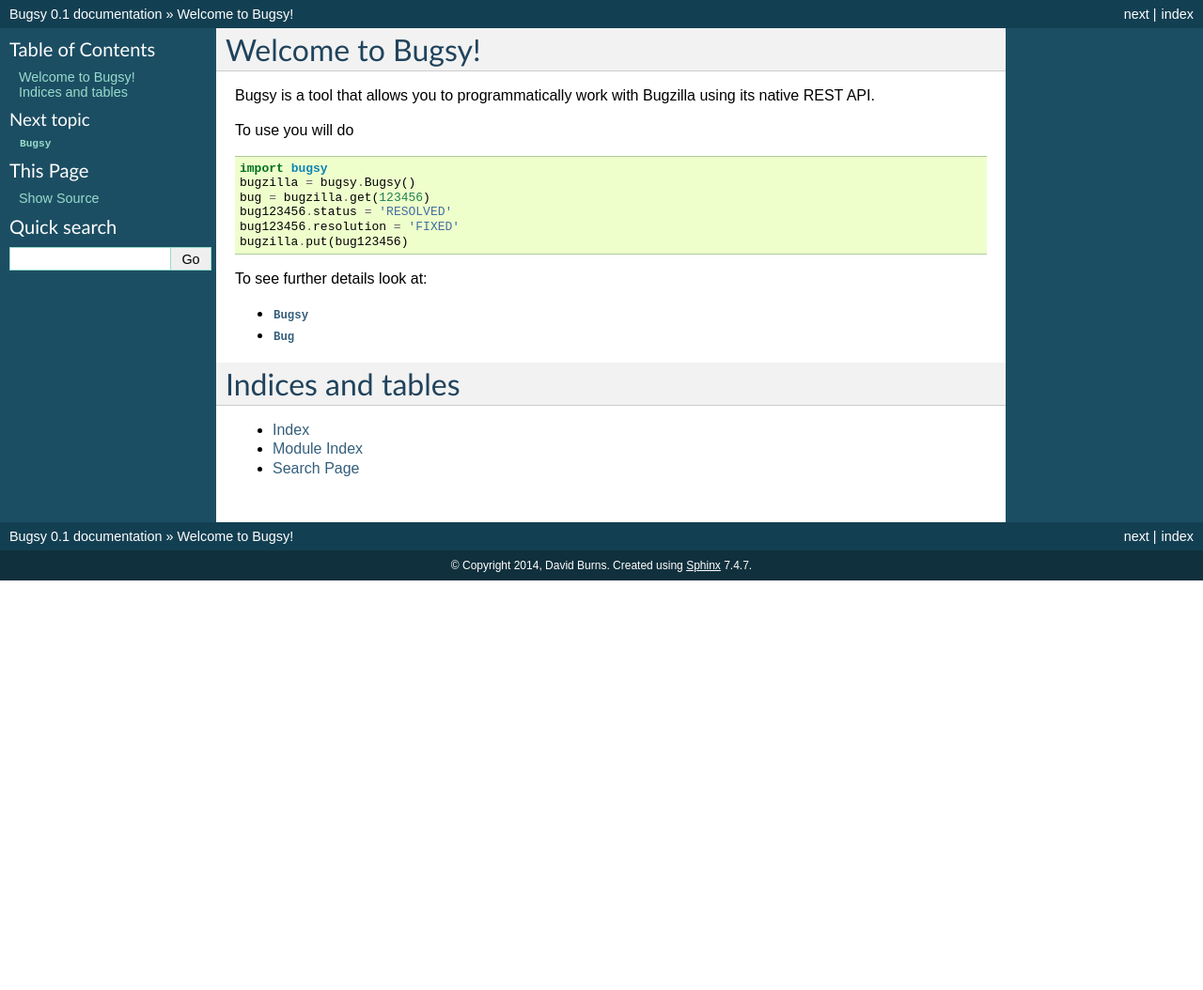
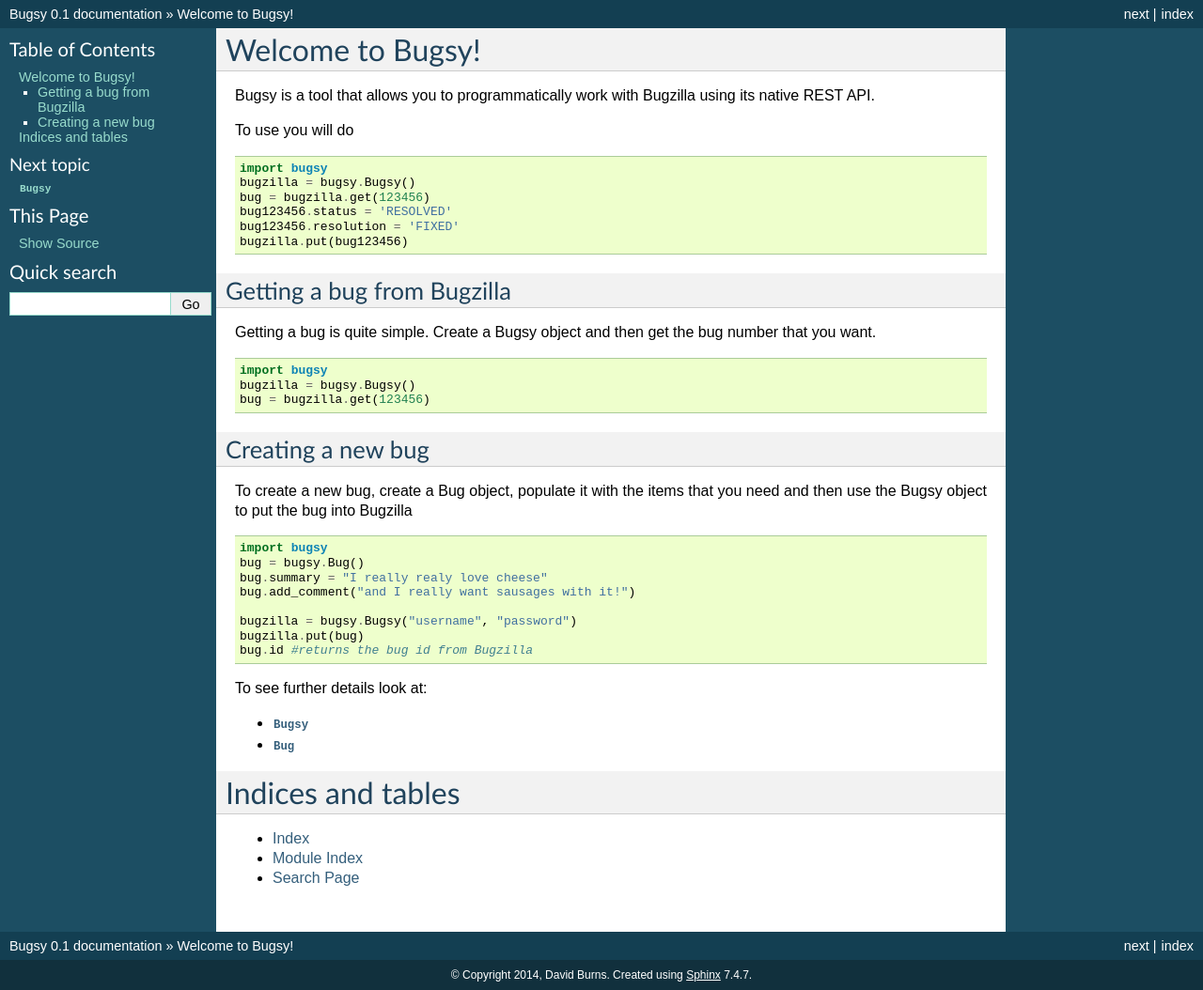
Before and after one commit to AutomatedTester/Bugsy, a Sphinx documentation site: the page built from docs/source/index.rst, in a window 1280 px wide. Shown: the whole page at 94% size. Built offline with Sphinx 7.4.7, drawn with Linux system fonts in a browser that asks for light colours; formulas are drawn with MathJax 3; before the commit the page ends 900 px from its top, so only the background shows below that.

```diff
--- a/docs/source/index.rst
+++ b/docs/source/index.rst
@@ -19,6 +19,33 @@
     bug123456.resolution = 'FIXED'
     bugzilla.put(bug123456)
 
+Getting a bug from Bugzilla
+---------------------------
+Getting a bug is quite simple. Create a Bugsy object and then get the bug
+number that you want.
+
+.. code-block:: python
+
+    import bugsy
+    bugzilla = bugsy.Bugsy()
+    bug = bugzilla.get(123456)
+
+Creating a new bug
+------------------
+
+To create a new bug, create a Bug object, populate it with the items that you need and then
+use the Bugsy object to put the bug into Bugzilla
+
+.. code-block:: python
+
+    import bugsy
+    bug = bugsy.Bug()
+    bug.summary = "I really realy love cheese"
+    bug.add_comment("and I really want sausages with it!")
+
+    bugzilla = bugsy.Bugsy("username", "password")
+    bugzilla.put(bug)
+    bug.id #returns the bug id from Bugzilla
 
 To see further details look at:
 
@@ -35,3 +62,5 @@
 * :ref:`genindex`
 * :ref:`modindex`
 * :ref:`search`
+
+.. _Bugsy:
```
Also changed, not shown: 2 other files.
